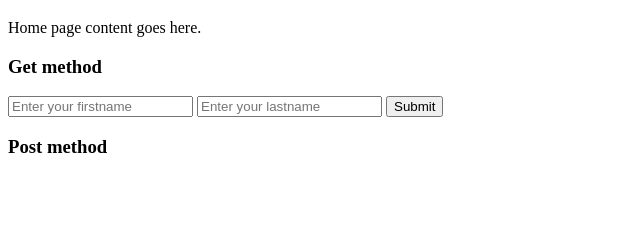
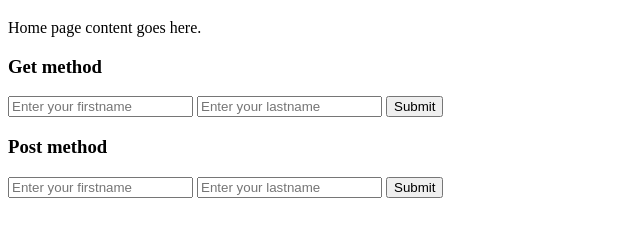
Before and after one commit to OliverOwens99/DataRepLab5, a website: page index.html in a window 1280 px wide. Shown: the part 61-298 px from the top of the page, without its empty margins (0-640 px from the left). Drawn offline with Linux system fonts and the light colour scheme.

Commit message:
lab5 complete

```diff
--- a/index.html
+++ b/index.html
@@ -17,4 +17,11 @@
         </form>
 
         <h3>Post method</h3>
+        <form action="/name" method="post">
+            <input type="text" name="fname" placeholder="Enter your firstname">
+            <input type="text" name="lname" placeholder="Enter your lastname">
+            <input type="submit" value="Submit">
+        </form>
+
+
 </html>
--- a/package.json
+++ b/package.json
@@ -1,5 +1,6 @@
 {
   "dependencies": {
+    "body-parser": "^1.20.2",
     "express": "^4.18.2"
   }
 }
```
Also changed, not shown: server.js (+14 -7 lines), 1 other file.
